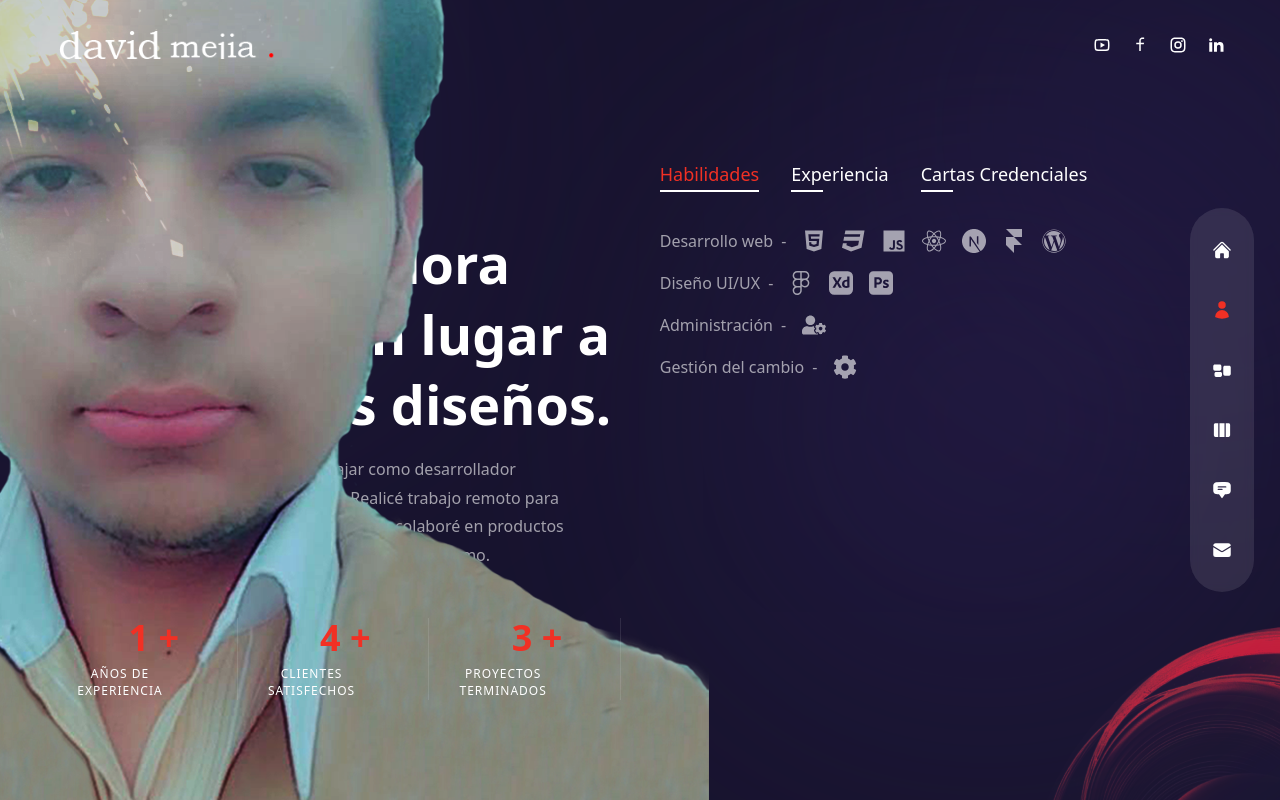
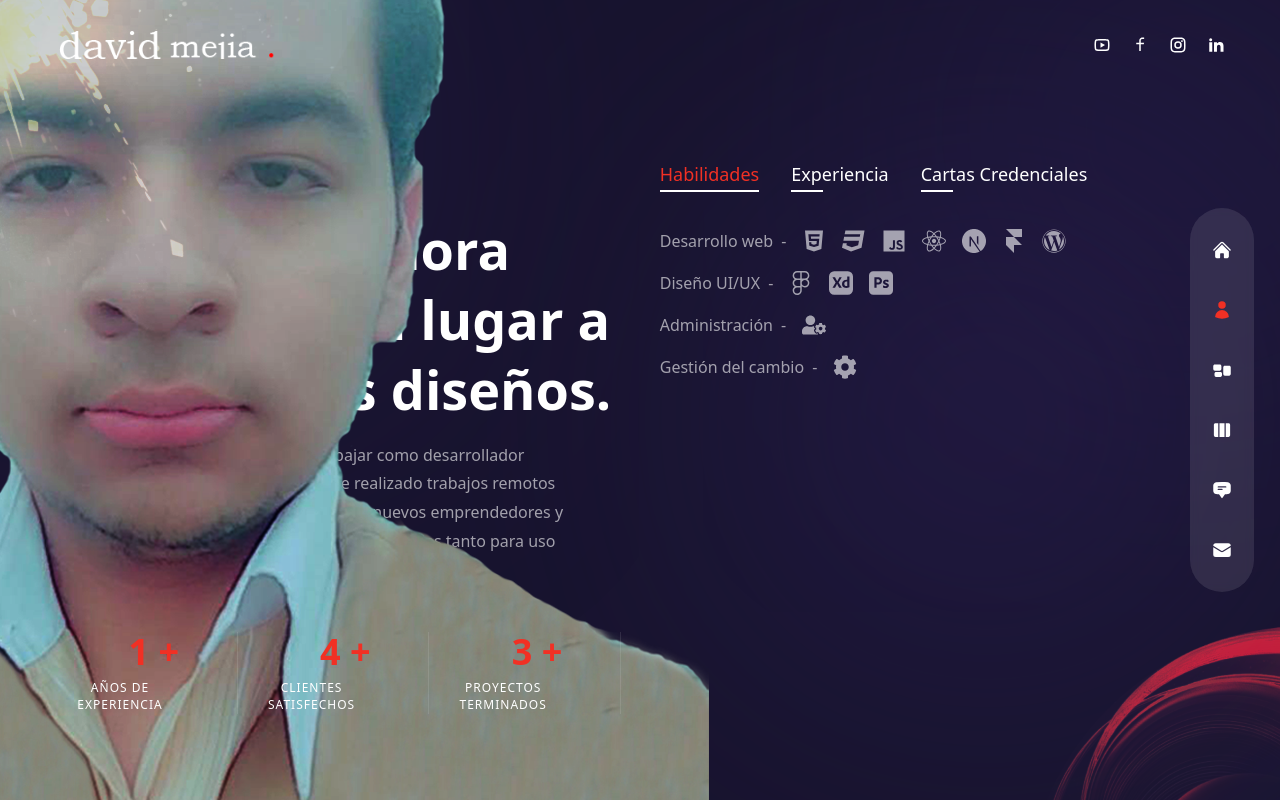
Before and after one commit to david076-0412/portafolio-propio-david-mv, a Next.js app: page /about in a window 1280 px wide. Built offline with nearby package versions, Linux system fonts and the light colour scheme.

Commit message:
Update index.js

```diff
--- a/pages/about/index.js
+++ b/pages/about/index.js
@@ -134,8 +134,7 @@ const About = () => {
              animate="show"
              exit="hidden"
             className="max-w-[500px] mx-auto xl:mx-0 mb-6 xl:mb-12 px-2 xl:px-0">
-              Hace 1 años comencé a trabajar como desarrollador independiente. Desde entonces, he
-Realicé trabajo remoto para agencias, asesoré a nuevos empresarios y colaboré en productos digitales para uso empresarial y de consumo.
+              Hace 1 año que empecé a trabajar como desarrollador independiente. Desde entonces, he realizado trabajos remotos para agencias, brindé asesoramiento a nuevos emprendedores y colaboré en el desarrollo de productos digitales tanto para uso empresarial como para consumo.
             </motion.p>
 
           {/*counters */}
```
